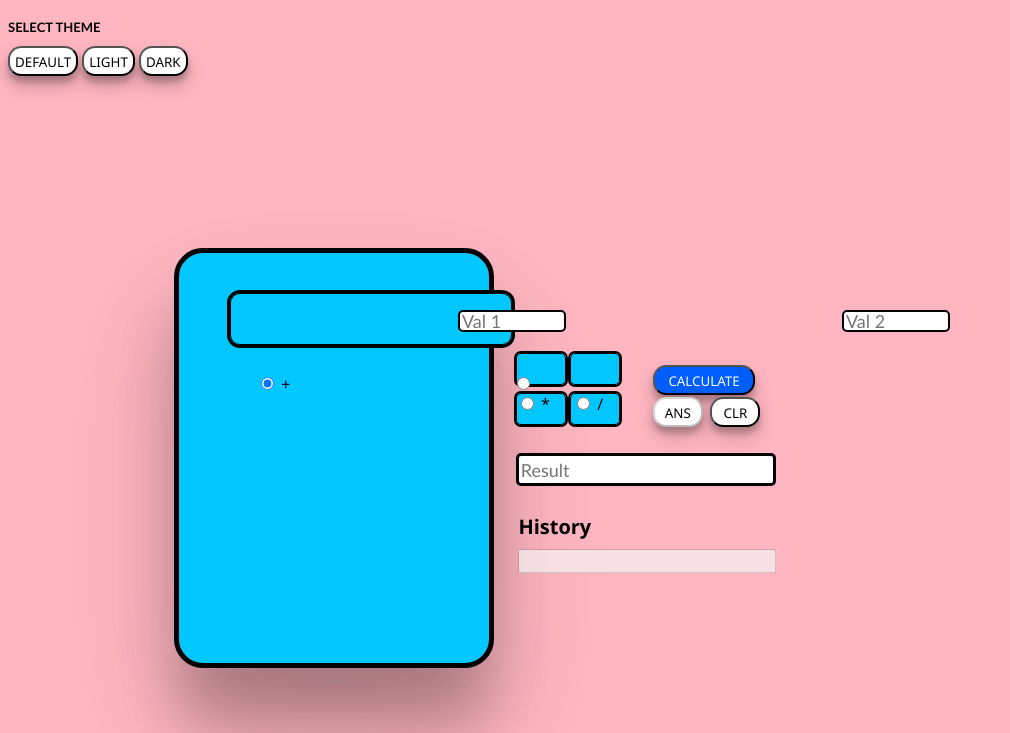
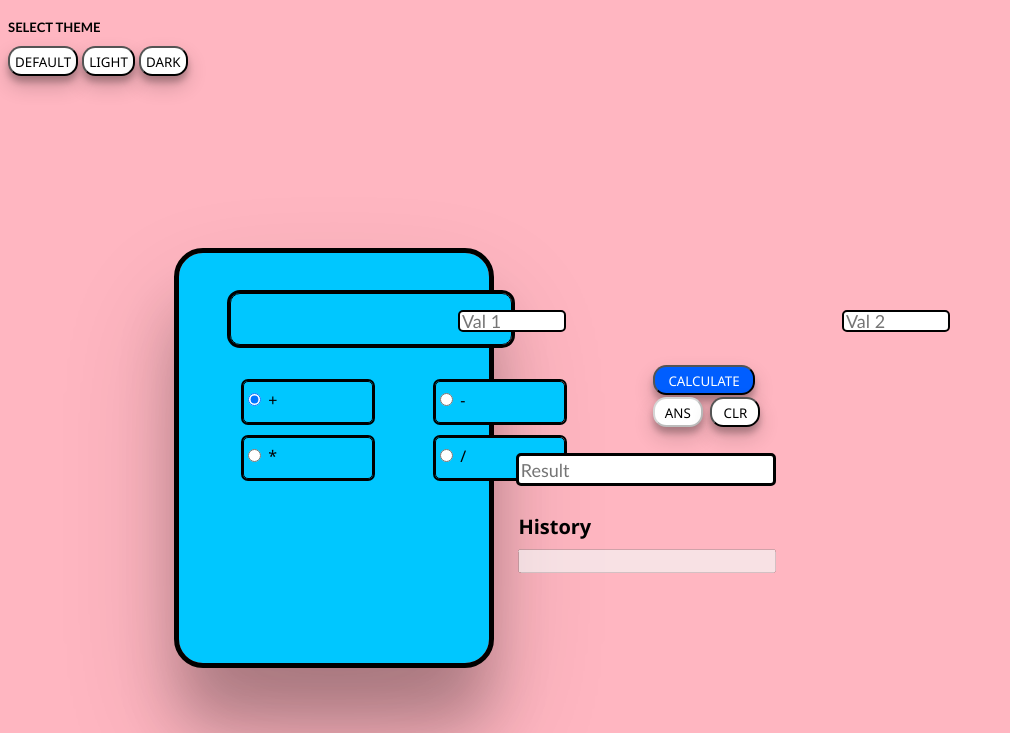
Before and after one commit to liaozhuzhu/Simple-Calculator, a plain HTML site: page templates/index.html in a window 1280 px wide. Shown: the part 67-800 px from the top of the page, without its empty margins (0-1010 px from the left). Drawn offline with Linux system fonts and the light colour scheme.

Commit message:
shifted operand buttons

```diff
--- a/static/styles.css
+++ b/static/styles.css
@@ -29,48 +29,48 @@
 
 .calc-button-add {
     position:absolute;
-    top:52.5%;
-    left:40.3%;
+    top:56%;
+    left:19%;
     background-color: rgba(0,0,0,0);
     border: 1px solid black;
-    width: 48px;
-    height: 30px;
+    width: 10%;
+    height: 5%;
     border-radius: 5px;
     outline: 2px solid rgb(0, 0, 0);
 }
 
 .calc-button-sub {
     position:absolute;
-    top:52.5%;
-    left:44.5%;
+    top:56%;
+    left:34%;
     background-color: rgba(0,0,0,0);
     border: 1px solid black;
-    width: 48px;
-    height: 30px;
+    width: 10%;
+    height: 5%;
     border-radius: 5px;
     outline: 2px solid rgb(0, 0, 0);
 }
 
 .calc-button-time {
     position:absolute;
-    top:57.5%;
-    left:40.3%;
+    top:63%;
+    left:19%;
     background-color: rgba(0,0,0,0);
     border: 1px solid black;
-    width: 48px;
-    height: 30px;
+    width: 10%;
+    height: 5%;
     border-radius: 5px;
     outline: 2px solid rgb(0, 0, 0);
 }
 
 .calc-button-div {
     position:absolute;
-    top:57.5%;
-    left:44.5%;
+    top:63%;
+    left:34%;
     background-color: rgba(0,0,0,0);
     border: 1px solid black;
-    width: 48px;
-    height: 30px;
+    width: 10%;
+    height: 5%;
     border-radius: 5px;
     outline: 2px solid rgb(0, 0, 0);
 }
@@ -150,29 +150,26 @@
 
 #add {
     position: absolute;
-    top: 55%;
-    left: 20%;
+    top: 57%;
+    left: 19%;
 }
 
 #sub {
-    margin: 0;
     position:absolute;
-    top: 55%;
-    left: 40%;
+    top: 57%;
+    left: 34%;
 }
 
 #time {
-    margin: 0;
     position: absolute;
-    top: 57.5%;
-    left: 40.3%;
+    top: 64%;
+    left: 19%;
 }
 
 #div {
-    margin: 0;
     position:absolute;
-    top: 57.5%;
-    left: 44.7%;
+    top: 64%;
+    left: 34%;
 }
 
 #submit {
```
